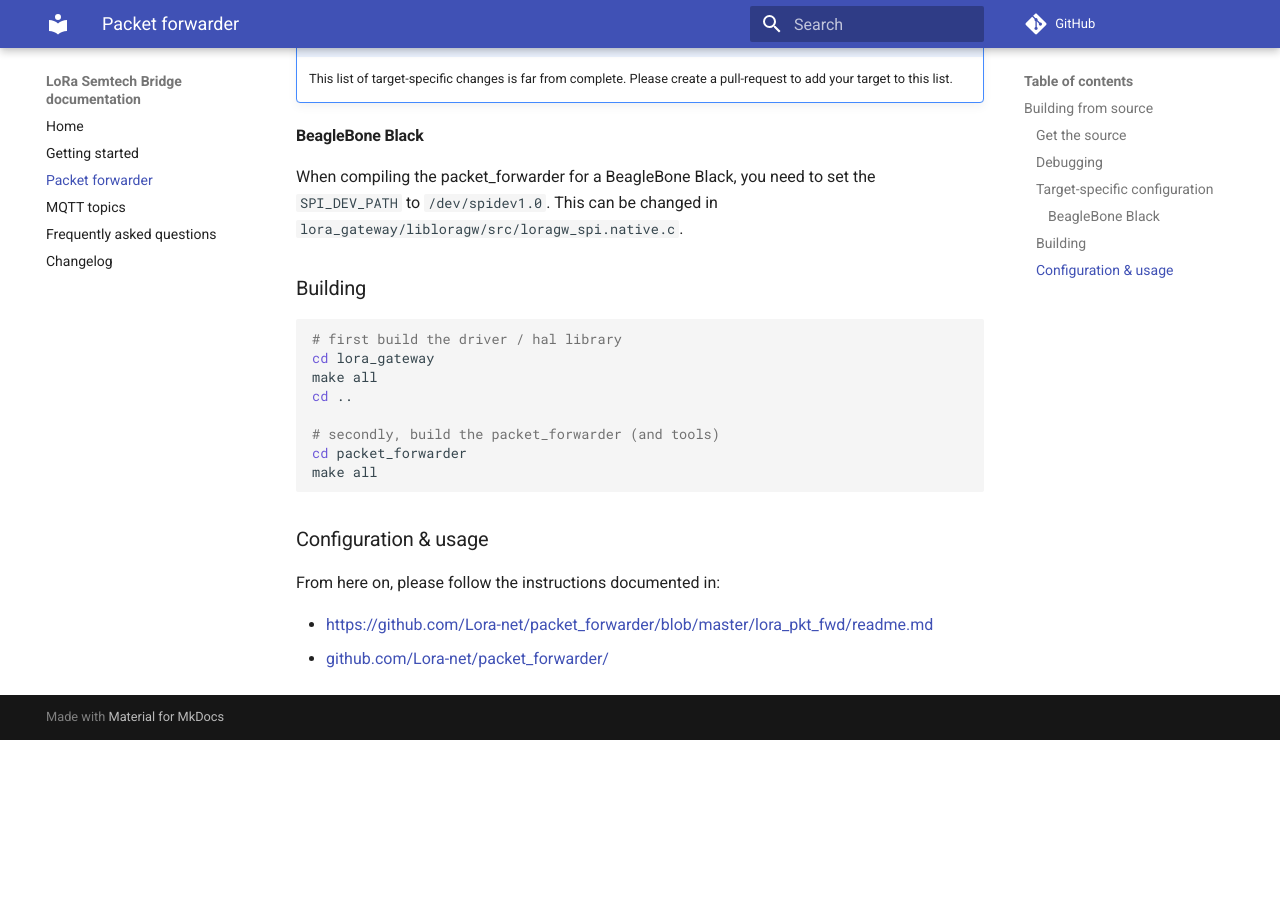
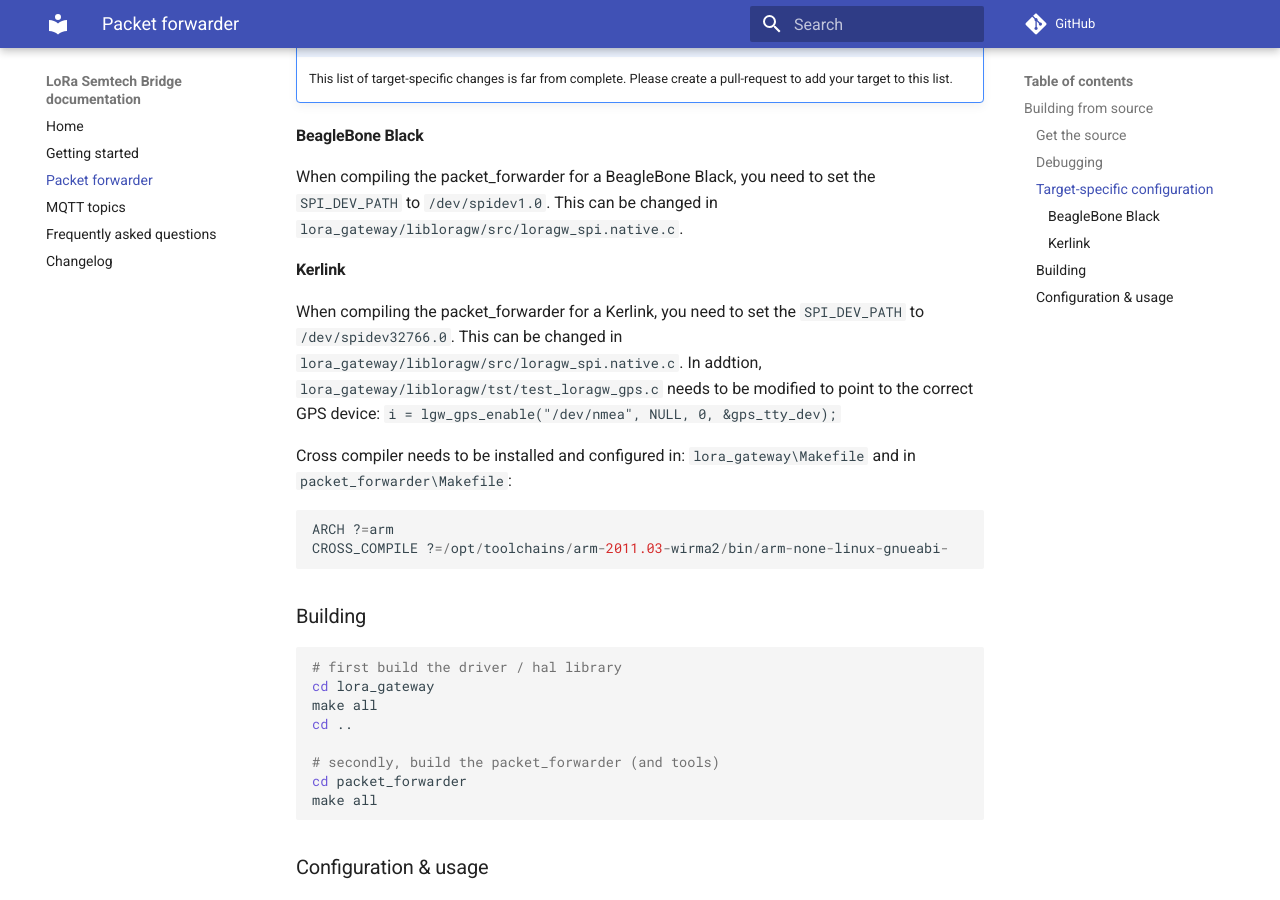
Before and after one commit to chirpstack/chirpstack-gateway-bridge, an MkDocs documentation site: the page built from docs/packet-forwarder.md, in a window 1280 px wide and 900 px high, scrolled down 868 px. Built offline with MkDocs 1.6.1 and Material for MkDocs 9.7.7, drawn with Linux system fonts in a browser that asks for light colours; comment, search, counter and statistics services are not loaded; old or Windows-style settings are respelled for this version of MkDocs; before the commit the page ends 1608 px from its top, so only the background shows below that.

Commit message:
Added instructions for Kerlink gateway

````diff
--- a/docs/packet-forwarder.md
+++ b/docs/packet-forwarder.md
@@ -39,6 +39,23 @@ When compiling the packet_forwarder for a BeagleBone Black, you need to set the
 `SPI_DEV_PATH` to `/dev/spidev1.0`. This can be changed in
 `lora_gateway/libloragw/src/loragw_spi.native.c`.
 
+
+#### Kerlink
+
+When compiling the packet_forwarder for a Kerlink, you need to set the
+`SPI_DEV_PATH` to `/dev/spidev32766.0`. This can be changed in
+`lora_gateway/libloragw/src/loragw_spi.native.c`.
+In addtion, `lora_gateway/libloragw/tst/test_loragw_gps.c` needs to be
+modified to point to the correct GPS device:
+`i = lgw_gps_enable("/dev/nmea", NULL, 0, &gps_tty_dev);`
+
+Cross compiler needs to be installed and configured in: `lora_gateway\Makefile` and in
+`packet_forwarder\Makefile`:
+```
+ARCH ?=arm
+CROSS_COMPILE ?=/opt/toolchains/arm-2011.03-wirma2/bin/arm-none-linux-gnueabi-
+```
+
 ### Building
 
 ``` bash
````
